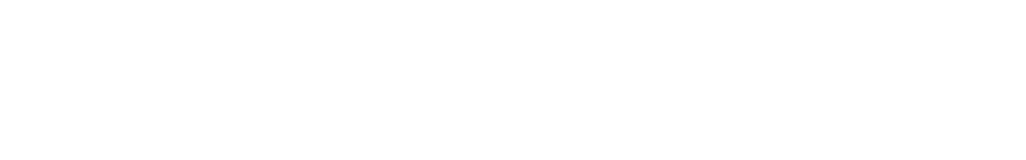
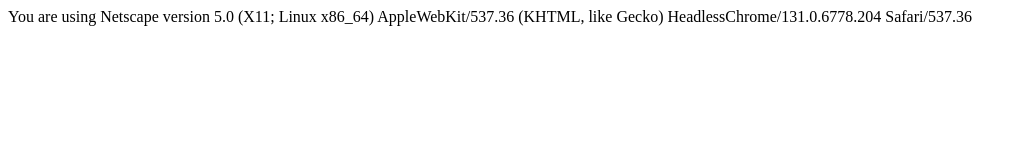
Before and after one commit to acciojob/browser-info-vis123Git, a website: page main.html in a window 1280 px wide. Shown: the whole page, without its empty margins (0-1026 px from the left). Drawn offline with Linux system fonts and the light colour scheme.

Commit message:
created a submission

```diff
--- a/main.html
+++ b/main.html
@@ -7,7 +7,7 @@
 </head>
 
 <body>
-	<!-- the entire body must be written by student -->
+	<div id="browser-info"></div>
     <script type="text/javascript" src="./script.js">
 </script>
 
--- a/script.js
+++ b/script.js
@@ -1 +1,2 @@
-//your JS code here. If required.
+const box = document.getElementById("browser-info");
+box.innerText = "You are using " + navigator.appName + " version " + navigator.appVersion
```
